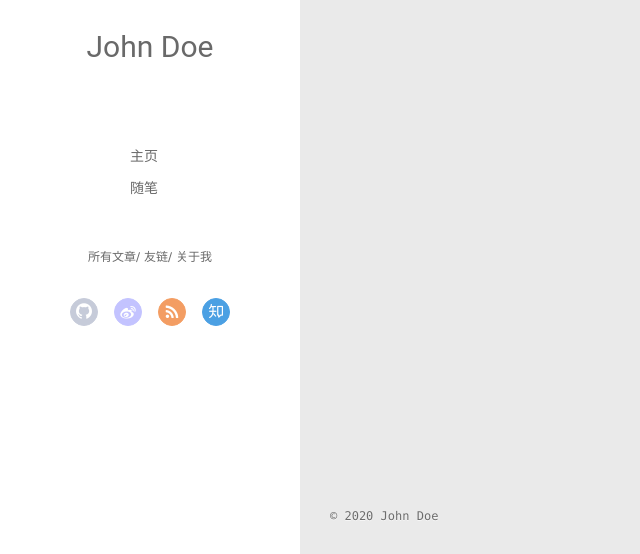
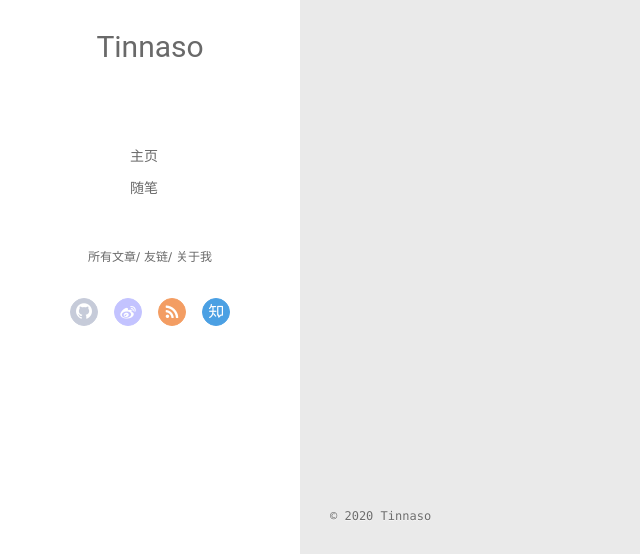
Before and after one commit to Tinnaso/tinnaso.github.io, a plain HTML site: page archives/2020/05/index.html in a window 1280 px wide. Shown: the part 243-797 px from the top of the page, 0-640 px from the left. Drawn offline with Linux system fonts and the light colour scheme; no server answers.

Commit message:
Site updated: 2020-05-12 08:45:22

```diff
--- a/archives/2020/05/index.html
+++ b/archives/2020/05/index.html
@@ -6,17 +6,20 @@
   <meta name="renderer" content="webkit">
   <meta http-equiv="X-UA-Compatible" content="IE=edge" >
   <link rel="dns-prefetch" href="http://yoursite.com">
-  <title>Archives: 2020/5 | Hexo</title>
+  <title>Archives: 2020/5 | Tinnaso</title>
   <meta name="viewport" content="width=device-width, initial-scale=1, maximum-scale=1">
-  <meta property="og:type" content="website">
-<meta property="og:title" content="Hexo">
+  <meta name="description" content="一个分享和记录学习编程的网站">
+<meta property="og:type" content="website">
+<meta property="og:title" content="Tinnaso">
 <meta property="og:url" content="http://yoursite.com/archives/2020/05/index.html">
-<meta property="og:site_name" content="Hexo">
-<meta property="og:locale" content="en_US">
-<meta property="article:author" content="John Doe">
+<meta property="og:site_name" content="Tinnaso">
+<meta property="og:description" content="一个分享和记录学习编程的网站">
+<meta property="og:locale" content="zh_CN">
+<meta property="article:author" content="Tinnaso">
+<meta property="article:tag" content="Java，web，笔记">
 <meta name="twitter:card" content="summary">
 
-    <link rel="alternative" href="/atom.xml" title="Hexo" type="application/atom+xml">
+    <link rel="alternative" href="/atom.xml" title="Tinnaso" type="application/atom+xml">
 
 
     <link rel="icon" href="/favicon.png">
@@ -46,7 +49,7 @@
 			<img src="" class="js-avatar">
 		</a>
 		<hgroup>
-		  <h1 class="header-author"><a href="/">John Doe</a></h1>
+		  <h1 class="header-author"><a href="/">Tinnaso</a></h1>
 		</hgroup>
 
 
@@ -104,7 +107,7 @@
 				<img src="" class="js-avatar">
 			</div>
 			<hgroup>
-			  <h1 class="header-author js-header-author">John Doe</h1>
+			  <h1 class="header-author js-header-author">Tinnaso</h1>
 			</hgroup>
 
 
@@ -229,7 +232,7 @@
   <div class="outer">
     <div id="footer-info">
     	<div class="footer-left">
-    		&copy; 2020 John Doe
+    		&copy; 2020 Tinnaso
     	</div>
       	<div class="footer-right">
       		<a href="http://hexo.io/" target="_blank">Hexo</a>  Theme <a href="https://github.com/litten/hexo-theme-yilia" target="_blank">Yilia</a> by Litten
```
Also changed, not shown: 2020/05/11/hello-world/index.html (+9 -8 lines), 2020/05/11/maven版本不兼容的问题/index.html (+9 -8 lines), archives/2020/index.html (+13 -10 lines), archives/index.html (+13 -10 lines), index.html (+13 -10 lines).
